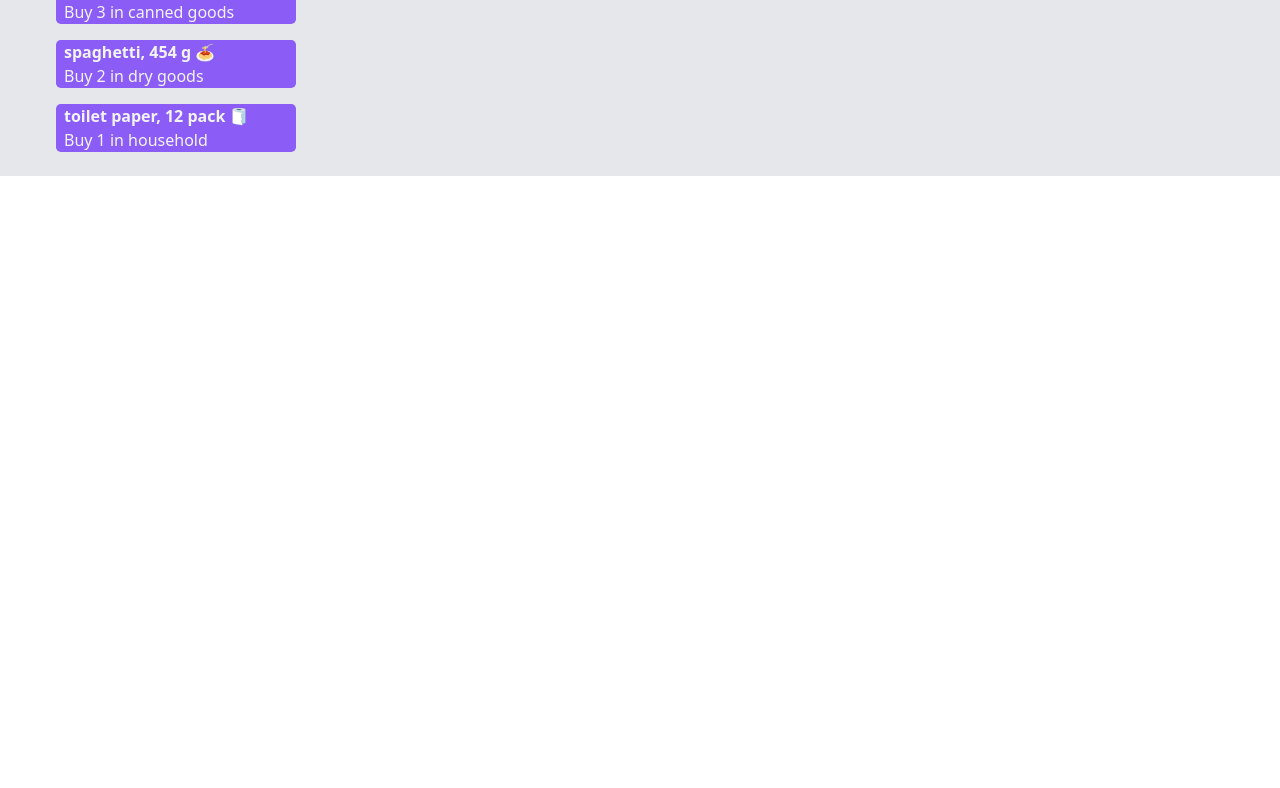
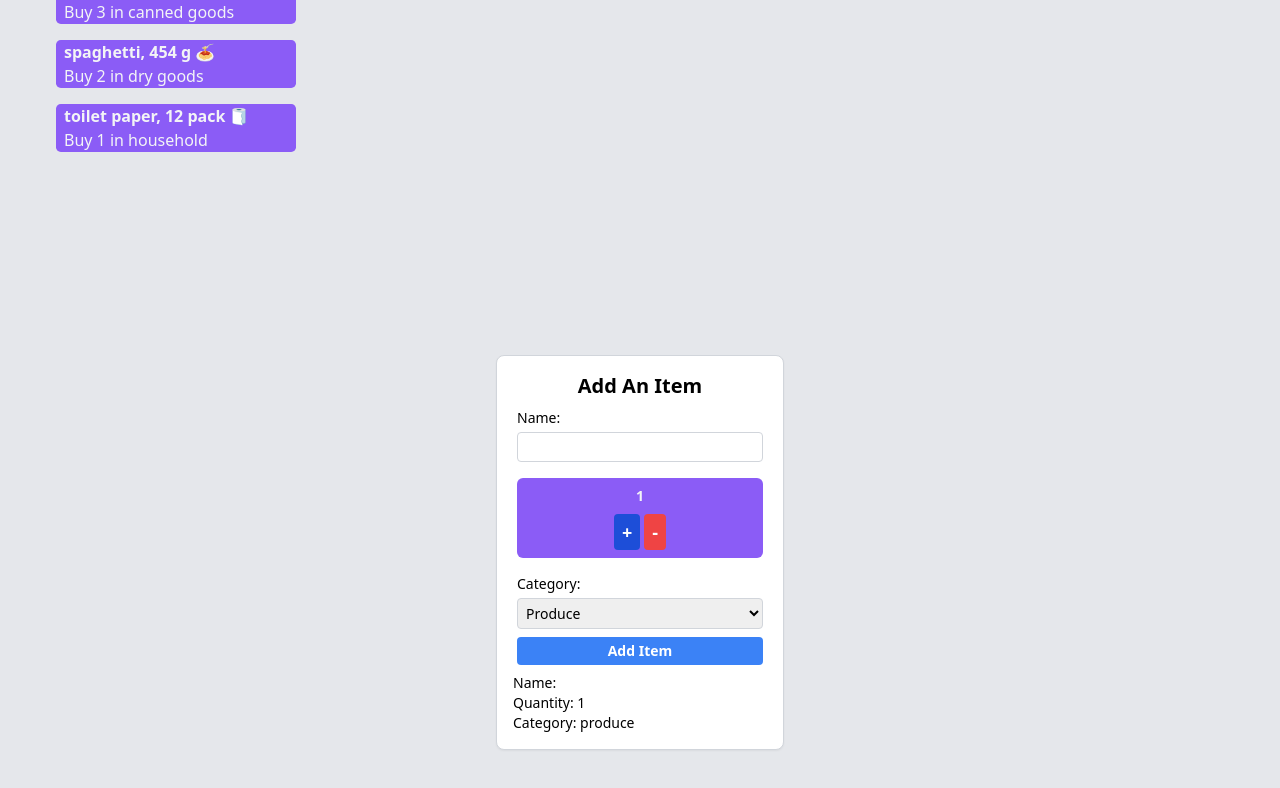
Before and after one commit to rgawalko/cprg306-assignments, a Next.js app: page /week-7 in a window 1280 px wide. Shown: the part 778-1566 px from the top of the page. Before the commit the page ends 954 px from the top, so only its background shows below. Built offline with nearby package versions, Linux system fonts and the light colour scheme.

Commit message:
Update page.js

```diff
--- a/app/week-7/page.js
+++ b/app/week-7/page.js
@@ -20,7 +20,8 @@ export default function Page() {
 
     return (
         <div className="bg-gray-200 min-h-screen pb-6">
-            <ItemList />
+            <ItemList items = {items} onDelete = {handleDelete} />
+            <NewItem onAddItem = {handleAddItem} />
         </div>
     );
 }
```
